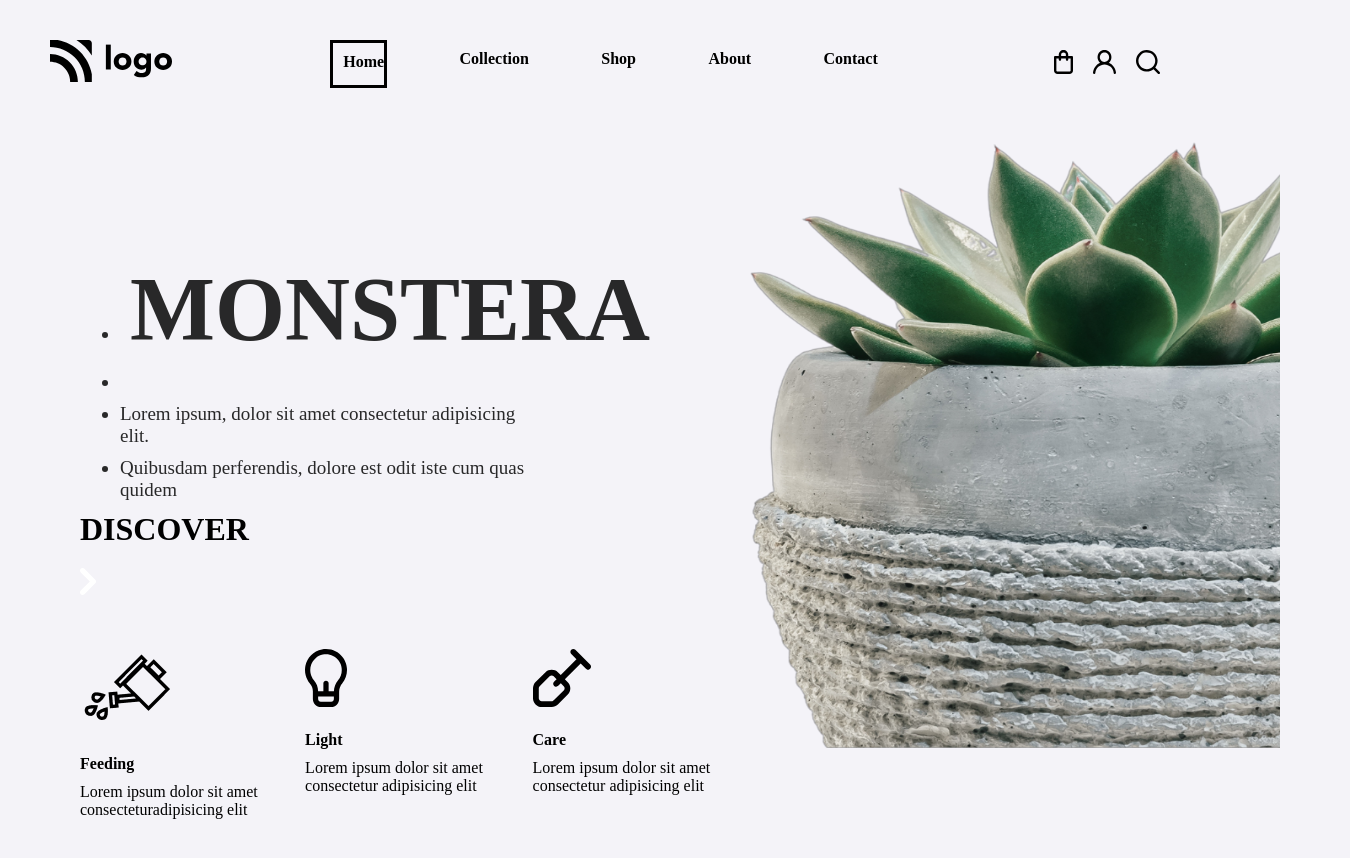
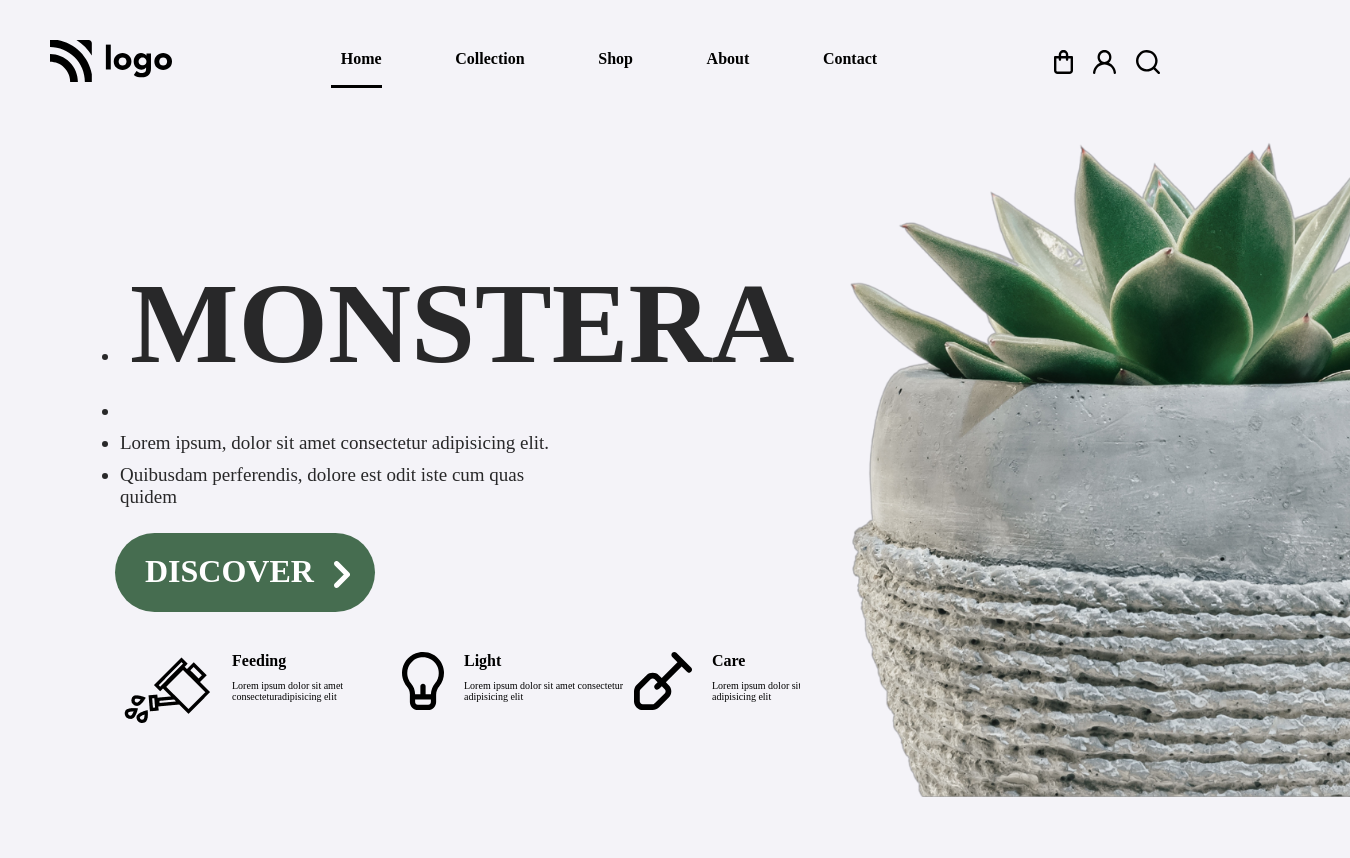
Before and after one commit to mehuldantani/Project-6-HTML_CSS, a website: page index.html in a window 1280 px wide. Shown: the whole page, 1350 px wide, since content can reach past the window. Drawn offline with Linux system fonts and the light colour scheme; a web font is replaced by a local one.

Commit message:
fixed css part

```diff
--- a/index.html
+++ b/index.html
@@ -5,7 +5,6 @@
     <meta http-equiv="X-UA-Compatible" content="IE=edge" />
     <meta name="viewport" content="width=device-width, initial-scale=1.0" />
     <title>Document</title>
-    <link rel="stylesheet" href="./style.css" />
     <link
       href="https://fonts.googleapis.com/css?family=Allerta"
       rel="stylesheet"
@@ -15,7 +14,109 @@
       rel="stylesheet"
     />
     <style>
-      /* Write styles here */
+      *{
+    font-family: Allerta;
+    background-color: #f4f3f8;
+    margin: 10px;
+    margin-right: 0px;
+  }
+
+  #navbarMonstera{
+    display: flex;
+    height: 20%;
+  }
+
+  #navFirst{
+    width: 20%;
+    justify-content: flex-start;
+  }
+  #navMid{
+    display: flex;
+    width: 50%;
+    justify-content: space-around;
+  }
+
+  #navEnd{
+    display: flex;
+    width: 30%;
+    justify-content: center;
+  }
+
+  #midWhole{
+    display: flex;
+    height: 80%;
+  }
+  #midWholePart13{
+    display: flex;
+    height: 50px;
+  }
+
+  #midWholePart1{
+    width: 60%;
+  }
+
+  #midWholePart11{
+    width: 70%;
+    font-size: 19px;
+    color: #282829;
+    margin-top: 130px;
+  }
+  #imgMain{
+    margin-left: 50px;
+    width: 500px;
+    height: fit-content;
+  }
+
+  #monstera{
+    font-size: 115px;
+    font-stretch: extra-expanded;
+    font-weight: bold;
+  }
+
+  #navMid div:first-child{
+    border-bottom: 3px solid #000;
+  }
+
+  #midWholePart121{
+    display: flex;
+    background-color: #466d50;
+    width: 260px;
+    border-radius: 50px;
+    margin-top: 25px;
+    margin-left: 65px;
+  }
+
+  #midWholePart121 div:first-child,#midWholePart121 div:first-child h1:first-child {
+    background-color: #466d50;
+    color: white;
+    margin-left: 15px;
+  }
+
+  #midWholePart122{
+    background-color: #466d50;
+  }
+
+  img[alt~="arrow"]{
+    background-color: #466d50;
+    margin-top: 18px;
+  }
+
+  .midWholePart13Parts{
+    display: flex;
+    margin-left: 50px;
+    justify-content: flex-start;
+    margin-right: -100px;
+  }
+
+  .text{
+    width: 200px;
+    font-size: 10px;
+  }
+
+  ul{
+    list-style-type:inherit;
+    list-style-position: outside;
+  }
     </style>
   </head>
   <body>
@@ -77,7 +178,7 @@
               <h1>DISCOVER</h1>
             </div>
             <div id="midWholePart122">
-              <img src="./photos/greaterThan.svg" />
+              <img src="./photos/greaterThan.svg" alt="arrow" />
             </div>
           </div>
         </div>
--- a/style.css
+++ /dev/null
@@ -1,58 +0,0 @@
-*{
-    font-family: Allerta;
-    background-color: #f4f3f8;
-    margin: 10px;
-    margin-right: 0px;
-  }
-
-  #navbarMonstera{
-    display: flex;
-  }
-
-  #navFirst{
-    width: 20%;
-    justify-content: flex-start;
-  }
-  #navMid{
-    display: flex;
-    width: 50%;
-    justify-content: space-around;
-  }
-
-  #navEnd{
-    display: flex;
-    width: 30%;
-    justify-content: center;
-  }
-
-  #midWhole{
-    display: flex;
-  }
-
-  #midWholePart13{
-    display: flex;
-  }
-
-  #midWholePart1{
-    width: 60%;
-  }
-
-  #midWholePart11{
-    width: 70%;
-    font-size: 19px;
-    color: #282829;
-    margin-top: 130px;
-  }
-  #imgMain{
-    width: 530px;
-    height: 610px;
-  }
-
-  #monstera{
-    font-size: 90px;
-    font-stretch: extra-expanded;
-  }
-
-  #navMid div:first-child{
-    border: 3px solid #000;
-  }
```
